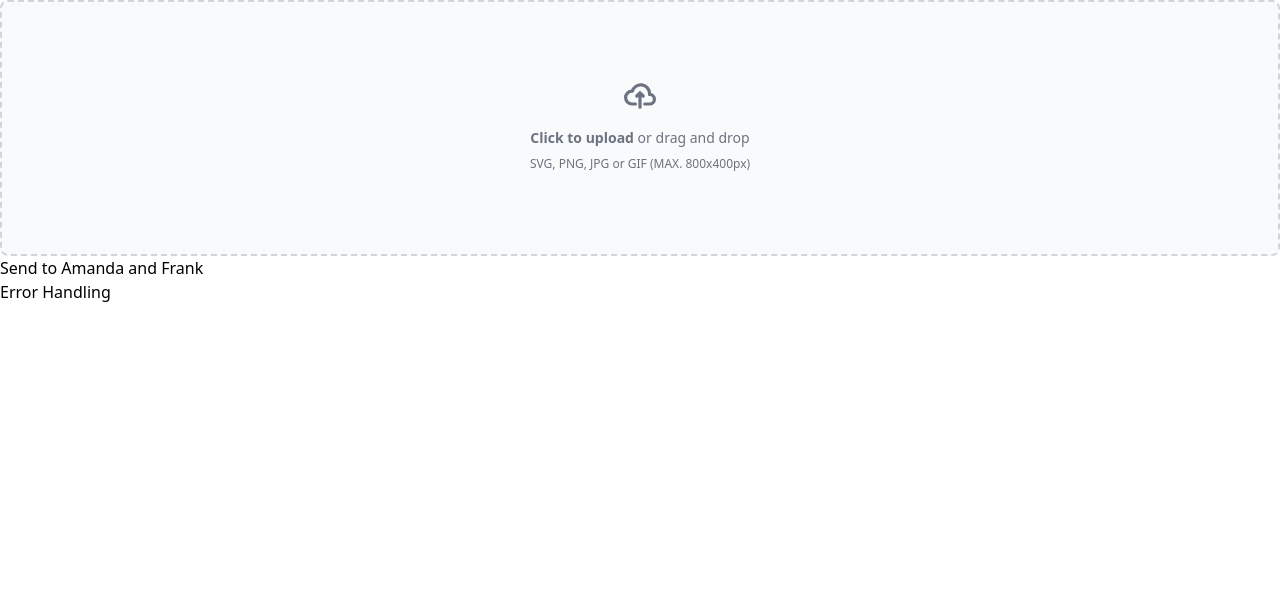
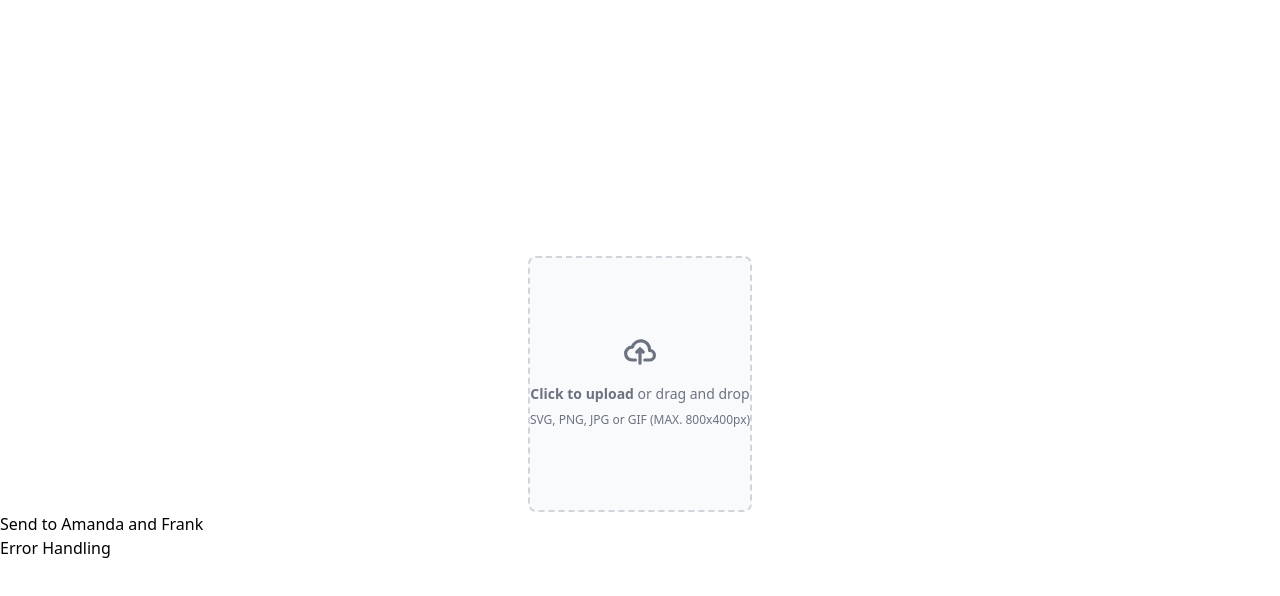
Before and after one commit to dargenioa/wedding-album, a React (Create React App) app: page / in a window 1280 px wide. Shown: the top 596 px of the page. Built offline with nearby package versions, Linux system fonts and the light colour scheme.

Commit message:
updated favicon and tested through postman cloudinary upload

```diff
--- a/src/components/FileUpload.tsx
+++ b/src/components/FileUpload.tsx
@@ -16,7 +16,7 @@
             {({ getRootProps, getInputProps }) => (
                 <>
                     <div className="flex items-center justify-center w-full" {...getRootProps({})}>
-                        <label htmlFor="dropzone-file" className="flex flex-col items-center justify-center w-full h-64 border-2 border-gray-300 border-dashed rounded-lg cursor-pointer bg-gray-50 dark:hover:bg-bray-800 dark:bg-gray-700 hover:bg-gray-100 dark:border-gray-600 dark:hover:border-gray-500 dark:hover:bg-gray-600">
+                        <label htmlFor="dropzone-file" className="flex flex-col items-center justify-center mt-64 h-64 border-2 border-gray-300 border-dashed rounded-lg cursor-pointer bg-gray-50 dark:hover:bg-bray-800 dark:bg-gray-700 hover:bg-gray-100 dark:border-gray-600 dark:hover:border-gray-500 dark:hover:bg-gray-600">
                             <div className="flex flex-col items-center justify-center pt-5 pb-6">
                                 <svg className="w-8 h-8 mb-4 text-gray-500 dark:text-gray-400" aria-hidden="true" xmlns="http://www.w3.org/2000/svg" fill="none" viewBox="0 0 20 16">
                                     <path stroke="currentColor" stroke-linecap="round" stroke-linejoin="round" stroke-width="2" d="M13 13h3a3 3 0 0 0 0-6h-.025A5.56 5.56 0 0 0 16 6.5 5.5 5.5 0 0 0 5.207 5.021C5.137 5.017 5.071 5 5 5a4 4 0 0 0 0 8h2.167M10 15V6m0 0L8 8m2-2 2 2" />
@@ -30,6 +30,7 @@
                     <p>Send to Amanda and Frank</p>
                     {/* Cloudinary Fetch call */}
                     <p>Error Handling</p>
+                    {/* {consider making a password and using google if cloudinary can't bulk upload} */}
                 </>
             )}
         </Dropzone>
```
Also changed, not shown: public/manifest.json, 1 other file (tests, documents, lock files or other folders).
